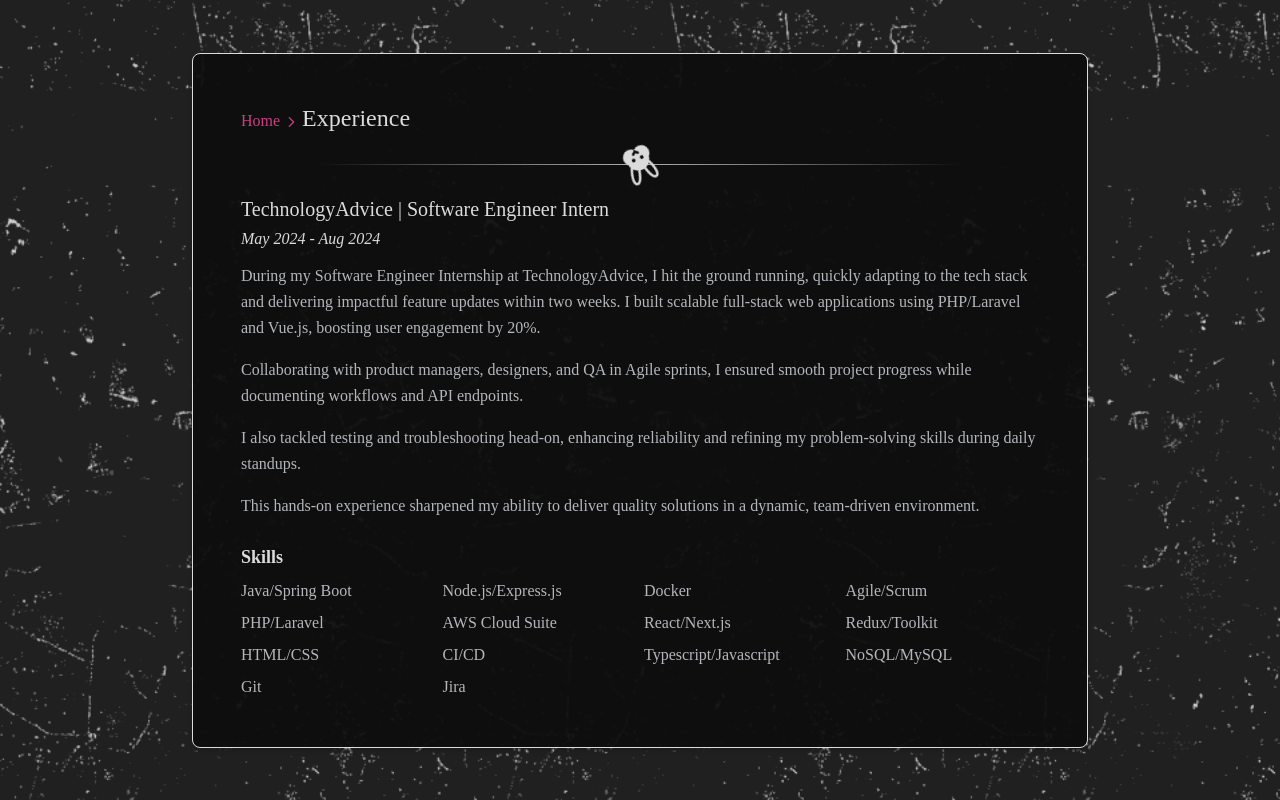
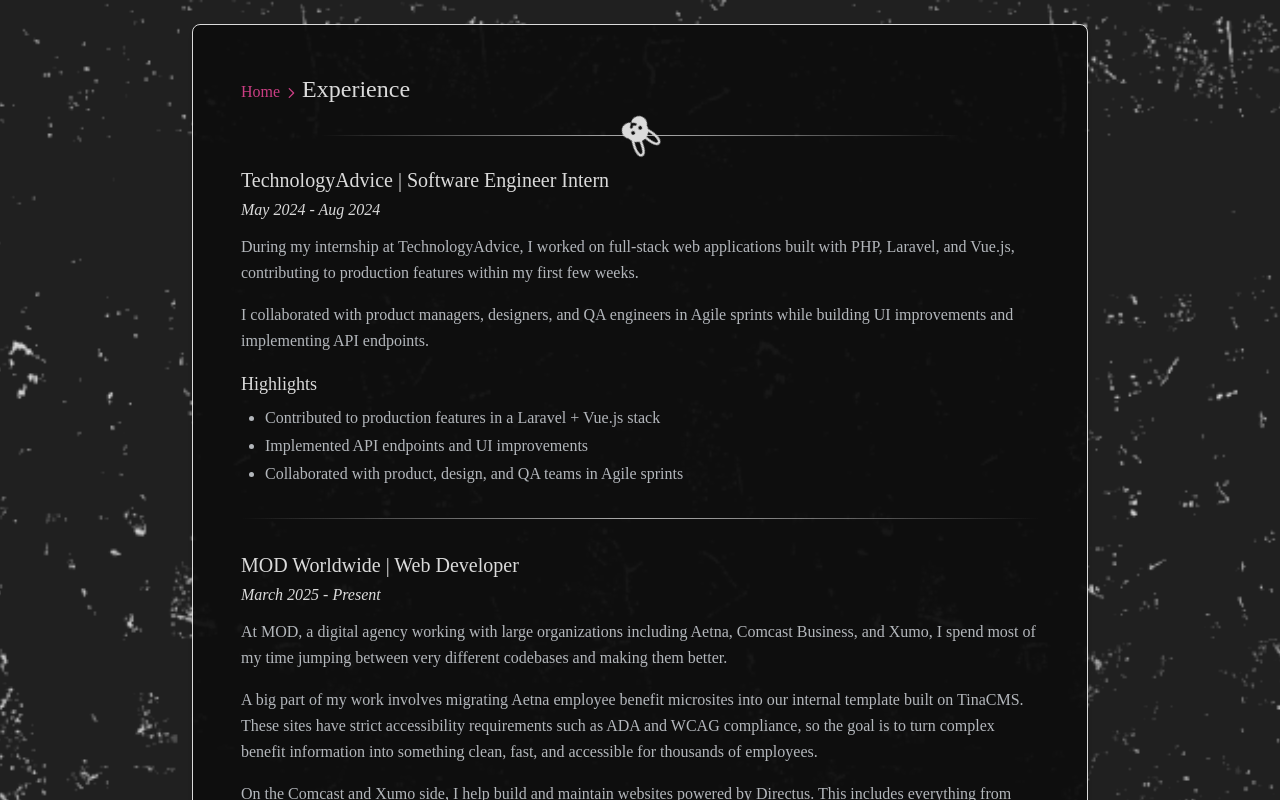
Before and after one commit to noelys215/ddd, a React (Vite) app: page /experience in a window 1280 px wide. Shown: the top 800 px of the page. Built offline with nearby package versions, Linux system fonts and the light colour scheme.

Commit message:
feat: add ExperienceCard component and update Experience view

```diff
--- /dev/null
+++ b/src/components/ExperienceCard.tsx
@@ -0,0 +1,52 @@
+import React from "react";
+import Text from "./Text";
+import SkillsCard from "./SkillsCard";
+
+interface ExperienceCardProps {
+  company: string;
+  job: string;
+  year: string;
+  content: string;
+  highlights?: string[];
+  skills?: string[];
+}
+
+const ExperienceCard: React.FC<ExperienceCardProps> = ({
+  company,
+  job,
+  year,
+  content,
+  highlights,
+  skills,
+}) => {
+  return (
+    <section>
+      <header className="mb-2">
+        <h3 className="inline-block text-white text-xl font-medium mb-1">
+          {company} | {job}
+        </h3>
+        <br />
+        <h4 className="inline-block text-white text-md font-medium mb-1 italic">
+          {year}
+        </h4>
+      </header>
+
+      <Text text={content} />
+
+      {highlights && highlights.length > 0 && (
+        <section className="mt-4 mb-4">
+          <h4 className="text-white text-lg font-medium mb-2">Highlights</h4>
+          <ul className="list-disc pl-6 text-gray-300 space-y-1">
+            {highlights.map((highlight, index) => (
+              <li key={`${company}-highlight-${index}`}>{highlight}</li>
+            ))}
+          </ul>
+        </section>
+      )}
+
+      {skills && <SkillsCard skills={skills} />}
+    </section>
+  );
+};
+
+export default ExperienceCard;
--- a/src/components/SkillsCard.tsx
+++ b/src/components/SkillsCard.tsx
@@ -5,7 +5,9 @@
 const SkillsCard: React.FC<SkillsCardProps> = ({ skills }) => {
   return (
     <section aria-labelledby="skills-title" className="mt-6">
-			<h3 className="text-white text-lg font-semibold mb-2">Skills</h3>
+      <h3 className="text-white text-lg font-semibold mb-2">
+        Things I Build With
+      </h3>
       <div className="grid grid-cols-2 md:grid-cols-3 lg:grid-cols-4 gap-2">
         {skills.map((skill, index) => (
           <div key={index} className="text-gray-300">
--- a/src/views/Experience.tsx
+++ b/src/views/Experience.tsx
@@ -1,42 +1,122 @@
-import Card from '../components/Card';
-import Layout from '../components/Layout';
-import MotionSection from '../components/MotionSection';
+import { CaretRight, Rabbit } from "@phosphor-icons/react";
+import React from "react";
+import { useNavigate } from "react-router-dom";
+import { Container } from "../components/Container";
+import ExperienceCard from "../components/ExperienceCard";
+import Layout from "../components/Layout";
+import MotionSection from "../components/MotionSection";
 
 const skillsArray = [
-	'Java/Spring Boot',
-	'Node.js/Express.js',
-	'Docker',
-	'Agile/Scrum',
-	'PHP/Laravel',
-	'AWS Cloud Suite',
-	'React/Next.js',
-	'Redux/Toolkit',
-	'HTML/CSS',
-	'CI/CD',
-	'Typescript/Javascript',
-	'NoSQL/MySQL',
-	'Git',
-	'Jira',
+  "React",
+  "Next.js",
+  "TypeScript",
+  "JavaScript",
+  "HTML / CSS",
+  "Tailwind CSS",
+  "TinaCMS",
+  "Directus",
+  "CMS Architecture",
+  "Component Development",
+  "Node.js",
+  "REST APIs",
+  "Git / GitHub",
+  "Vercel Deployment",
+  "PostHog Analytics",
+  "Legacy Code Modernization",
+  "WordPress",
+  "PHP",
+  "jQuery",
+  "Accessibility (ADA / WCAG)",
+];
+
+const experiences = [
+  {
+    company: "TechnologyAdvice",
+    job: "Software Engineer Intern",
+    year: "May 2024 - Aug 2024",
+    content: `During my internship at TechnologyAdvice, I worked on full-stack web applications built with PHP, Laravel, and Vue.js, contributing to production features within my first few weeks.
+
+I collaborated with product managers, designers, and QA engineers in Agile sprints while building UI improvements and implementing API endpoints.`,
+    highlights: [
+      "Contributed to production features in a Laravel + Vue.js stack",
+      "Implemented API endpoints and UI improvements",
+      "Collaborated with product, design, and QA teams in Agile sprints",
+    ],
+  },
+  {
+    company: "MOD Worldwide",
+    job: "Web Developer",
+    year: "March 2025 - Present",
+    content: `At MOD, a digital agency working with large organizations including Aetna, Comcast Business, and Xumo, I spend most of my time jumping between very different codebases and making them better.
+
+A big part of my work involves migrating Aetna employee benefit microsites into our internal template built on TinaCMS. These sites have strict accessibility requirements such as ADA and WCAG compliance, so the goal is to turn complex benefit information into something clean, fast, and accessible for thousands of employees.
+
+On the Comcast and Xumo side, I help build and maintain websites powered by Directus. This includes everything from marketing pages to press releases and internal tools like a newsletter template builder.`,
+    highlights: [
+      "Built the MOD company website from the ground up",
+      "Migrated enterprise healthcare microsites into accessible CMS templates",
+      "Maintained and modernized legacy systems including jQuery, WordPress, PHP, and Svelte applications",
+    ],
+    skills: skillsArray,
+  },
 ];
 
 export const Experience = () => {
+  const navigate = useNavigate();
+
   return (
     <Layout title="experience">
       <MotionSection delay={0.2}>
-				<Card
-					title="Experience"
-					subtitle="TechnologyAdvice"
-					job="Software Engineer Intern"
-					year="May 2024 - Aug 2024"
-					content="During my Software Engineer Internship at TechnologyAdvice, I hit the ground running, quickly adapting to the tech stack and delivering impactful feature updates within two weeks. I built scalable full-stack web applications using PHP/Laravel and Vue.js, boosting user engagement by 20%.
+        <Container>
+          <header className="mb-5">
+            <a
+              onClick={() => navigate("/")}
+              className="text-pink-500 hover:underline cursor-pointer"
+            >
+              Home
+            </a>
+            <CaretRight
+              size={14}
+              weight="bold"
+              className="mx-1 text-pink-500 inline-flex"
+            />
+            <h3 className="inline-block text-white text-2xl font-medium">
+              Experience
+            </h3>
+          </header>
 
-					Collaborating with product managers, designers, and QA in Agile sprints, I ensured smooth project progress while documenting workflows and API endpoints.
+          <div className="relative mb-6">
+            <hr className="border-gray-400 w-4/5 mx-auto" />
+            <div className="absolute inset-x-0 top-0 flex justify-center -mt-5">
+              <Rabbit
+                fill="#FFF"
+                size={40}
+                weight="fill"
+                onClick={() => navigate("/mole")}
+                className="counter-rotate"
+                style={{ cursor: "pointer" }}
+              />
+            </div>
+          </div>
 
-					I also tackled testing and troubleshooting head-on, enhancing reliability and refining my problem-solving skills during daily standups.
-
-					This hands-on experience sharpened my ability to deliver quality solutions in a dynamic, team-driven environment."
-					skills={skillsArray}
+          {experiences.map((experience, index) => (
+            <React.Fragment
+              key={`${experience.company}-${experience.year}-${index}`}
+            >
+              <ExperienceCard
+                company={experience.company}
+                job={experience.job}
+                year={experience.year}
+                content={experience.content}
+                highlights={experience.highlights}
+                skills={experience.skills}
               />
+              {index < experiences.length - 1 && (
+                <hr className="my-8 border-gray-600" />
+              )}
+            </React.Fragment>
+          ))}
+        </Container>
       </MotionSection>
     </Layout>
   );
```
Lines whose indentation alone changed are shown as unchanged.
